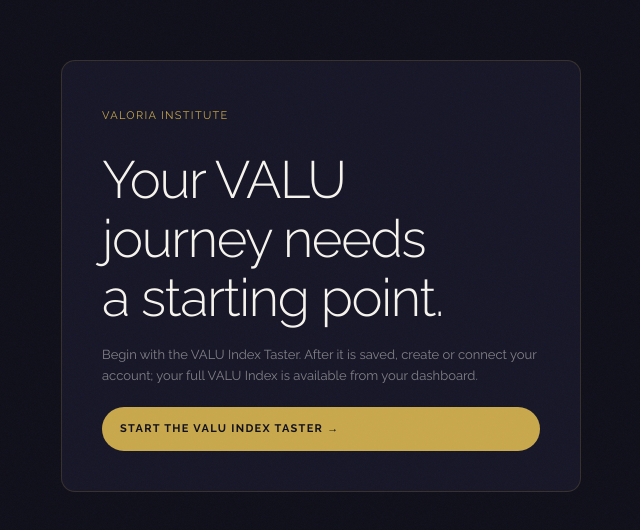
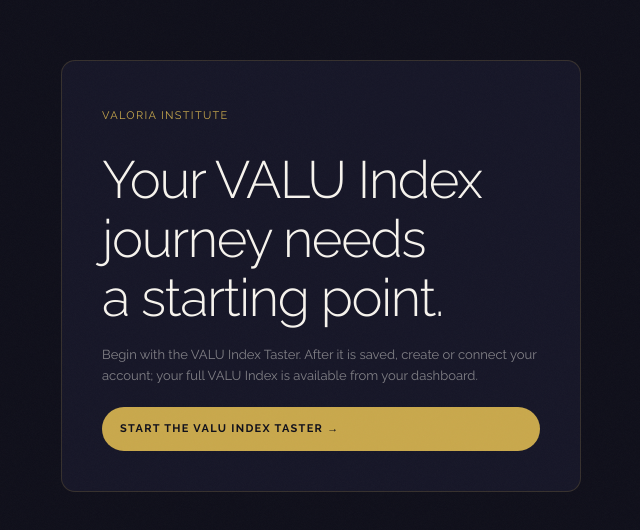
Before and after one commit to riverwayse-sudo/valoria-site, a Next.js app: page /professional-signup in a window 1280 px wide. Shown: the part 120-650 px from the top of the page, without its empty margins (319-959 px from the left). Built offline with nearby package versions, Linux system fonts and the light colour scheme; no server answers.

Commit message:
Use VALU Index consistently in remaining journey copy

```diff
--- a/src/app/professional-signup/page.jsx
+++ b/src/app/professional-signup/page.jsx
@@ -112,7 +112,7 @@ function ProfessionalSignupForm(){
   }
 
   if(redirecting)return <Shell><div style={S.eyebrow}>VALU INDEX</div><h1 style={S.title}>Returning to your <em>dashboard.</em></h1><p style={S.sub}>Your saved taster is being verified and connected to your account…</p></Shell>
-  if(!tasterId||!name||!role)return <Shell><h1 style={S.title}>Your VALU journey needs a starting point.</h1><p style={S.sub}>Begin with the VALU Index Taster. After it is saved, create or connect your account; your full VALU Index is available from your dashboard.</p><a href="/valu/assessment/" style={S.button}>START THE VALU INDEX TASTER →</a></Shell>
+  if(!tasterId||!name||!role)return <Shell><h1 style={S.title}>Your VALU Index journey needs a starting point.</h1><p style={S.sub}>Begin with the VALU Index Taster. After it is saved, create or connect your account; your full VALU Index is available from your dashboard.</p><a href="/valu/assessment/" style={S.button}>START THE VALU INDEX TASTER →</a></Shell>
   if(confirmationRequired)return <Shell><VALUJourneyProgress stage="account" /><div style={S.eyebrow}>ACCOUNT BRIDGE · EMAIL CONFIRMATION</div><h1 style={S.title}>One quick confirmation. <em>Then your VALU Index.</em></h1><p style={S.sub}>We’ve sent a confirmation link to <strong>{form.email.trim().toLowerCase()}</strong>. Confirm your email to sign in and return to your dashboard. Your taster is saved; your full VALU Index will be ready there.</p><div style={S.bridgeSteps}><div><b>✓</b><span><strong>VALU Index Taster saved</strong><small>Your taster is saved.</small></span></div><div><b>02</b><span><strong>Confirm your email</strong><small>Confirm your email.</small></span></div><div><b>03</b><span><strong>Begin your full VALU Index</strong><small>Continue from your dashboard.</small></span></div></div><button type="button" onClick={resendConfirmation} disabled={resending} style={{...S.button,opacity:resending?0.55:1}}>{resending?'REQUESTING A NEW LINK…':'RESEND CONFIRMATION EMAIL'}</button>{resendMessage&&<p role="status" style={S.note}>{resendMessage}</p>}<p style={S.note}>Can’t find the email? Check your spam or promotions folder. Your saved answers remain intact while you confirm your address.</p></Shell>
 
   if(done){return <Shell><VALUJourneyProgress stage="full" /><div style={S.eyebrow}>TASTER SAVED</div><h1 style={S.title}>Your dashboard is <em>ready.</em></h1><p style={S.sub}>Your taster is linked to your account. Go to your dashboard to begin your full VALU Index.</p>{!linked&&<p style={S.error}>Your account was created, but the taster link still needs to be completed before continuing.</p>}<Link href="/dashboard" style={S.button}>GO TO MY DASHBOARD →</Link><p style={S.note}>Your saved answers and progress are preserved.</p></Shell>}
```
